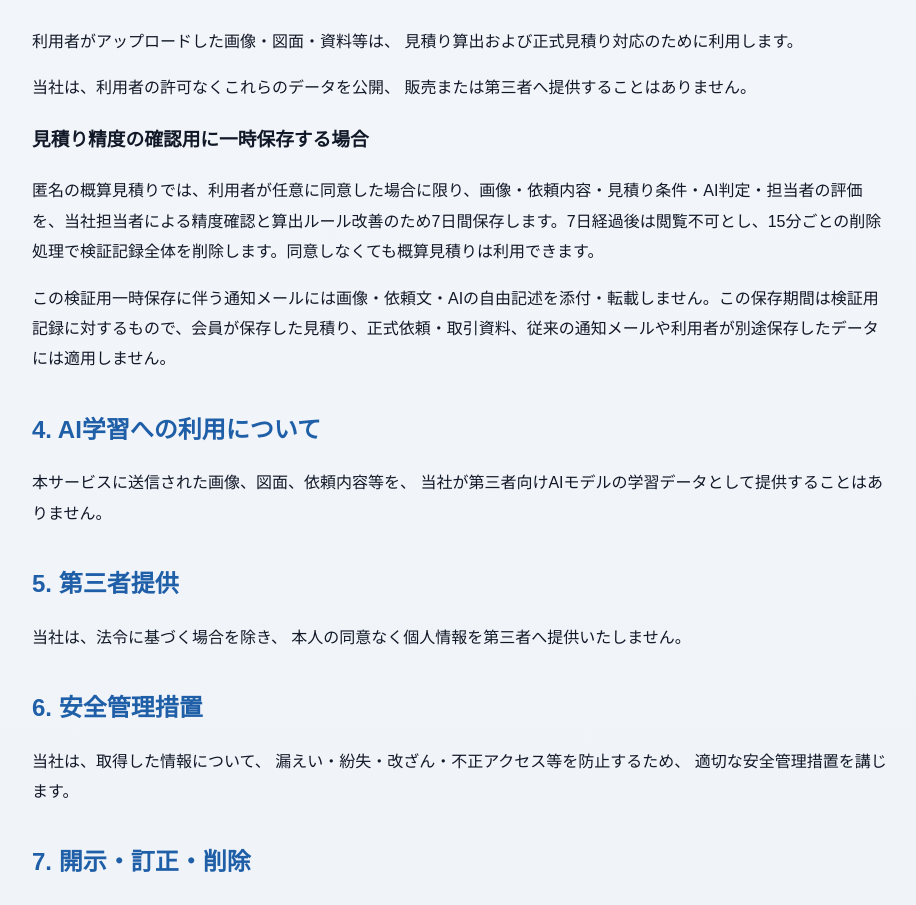
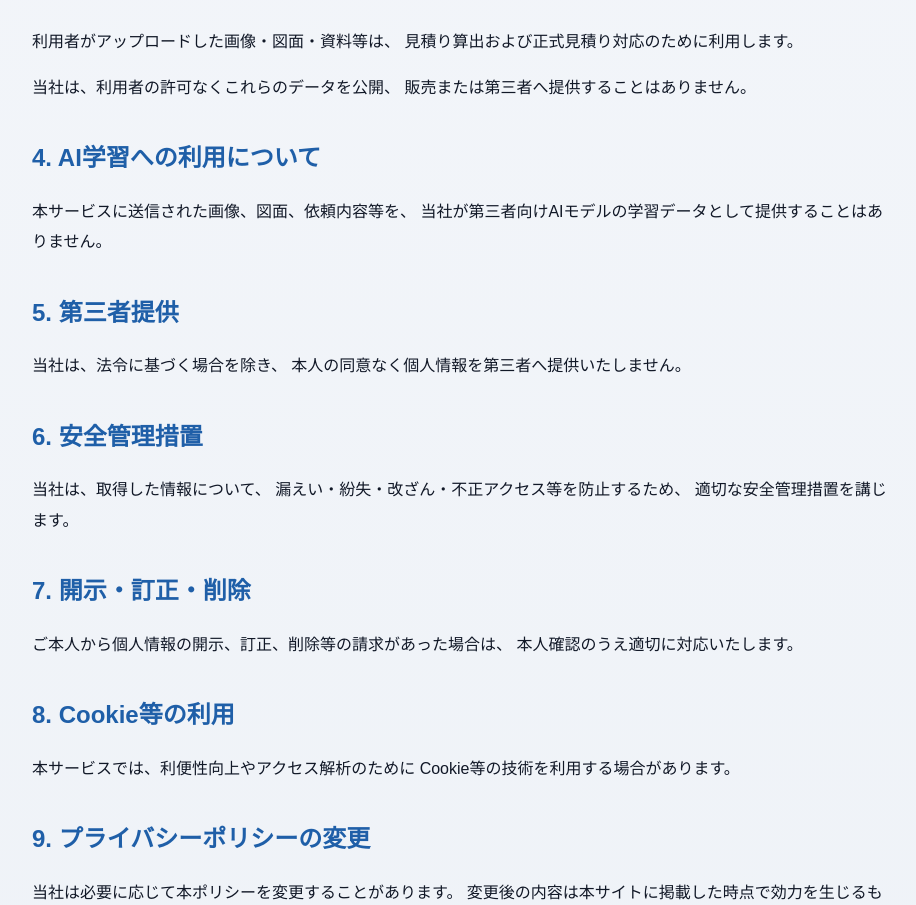
Before and after one commit to k-hioki-source/ai-estimate, a Next.js app: page /privacy-policy in a window 1280 px wide. Shown: the part 1070-1975 px from the top of the page, without its empty margins (178-1094 px from the left). Built offline with nearby package versions, Linux system fonts and the light colour scheme.

Commit message:
Withdraw temporary estimate review workflow

```diff
--- a/app/privacy-policy/page.tsx
+++ b/app/privacy-policy/page.tsx
@@ -59,9 +59,6 @@ export default function PrivacyPolicyPage() {
         販売または第三者へ提供することはありません。
       </p>
 
-      <h3>見積り精度の確認用に一時保存する場合</h3>
-      <p>匿名の概算見積りでは、利用者が任意に同意した場合に限り、画像・依頼内容・見積り条件・AI判定・担当者の評価を、当社担当者による精度確認と算出ルール改善のため7日間保存します。7日経過後は閲覧不可とし、15分ごとの削除処理で検証記録全体を削除します。同意しなくても概算見積りは利用できます。</p>
-      <p>この検証用一時保存に伴う通知メールには画像・依頼文・AIの自由記述を添付・転載しません。この保存期間は検証用記録に対するもので、会員が保存した見積り、正式依頼・取引資料、従来の通知メールや利用者が別途保存したデータには適用しません。</p>
       <h2>4. AI学習への利用について</h2>
 
       <p>
```
